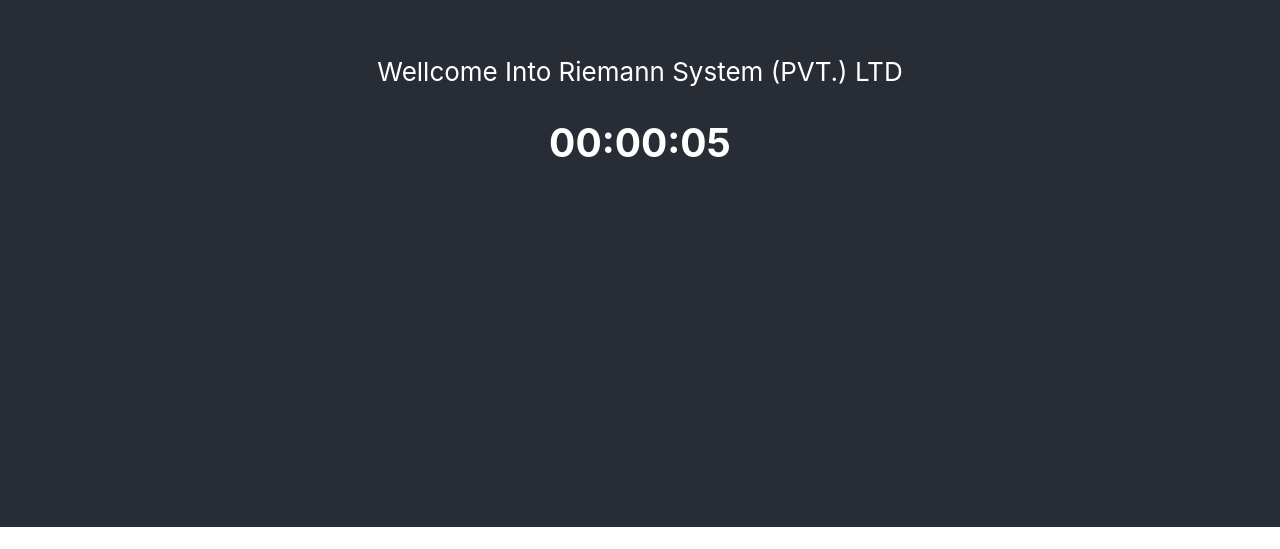
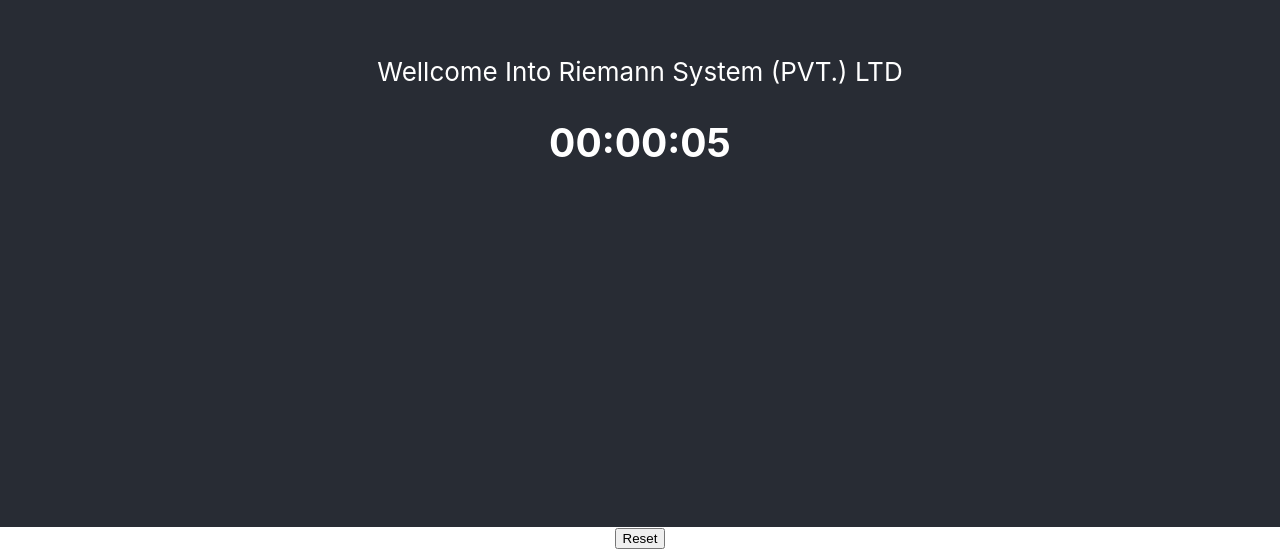
Before and after one commit to Hasan22Murtaza/e-shop, a React (Create React App) app: page / in a window 1280 px wide. Shown: the part 273-822 px from the top of the page. Before the commit the page ends 800 px from the top, so only its background shows below. Built offline with nearby package versions, Linux system fonts and the light colour scheme.

Commit message:
'update'

```diff
--- a/src/App.js
+++ b/src/App.js
@@ -86,7 +86,9 @@
           Wellcome Into Riemann System (PVT.) LTD
           <h2>{timer}</h2>
         </p>
+
       </header>
+			<button onClick={onClickReset}>Reset</button>
 		</div>
 	)
 }
```
